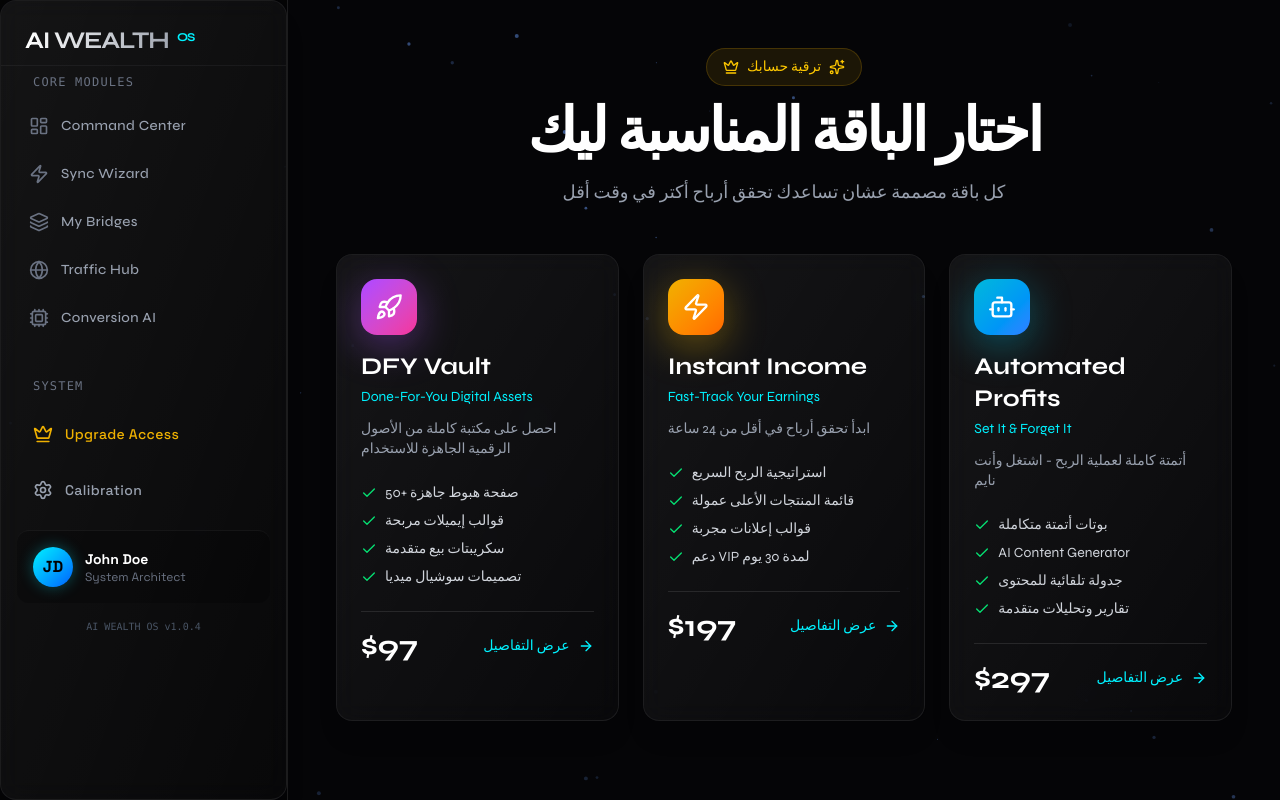
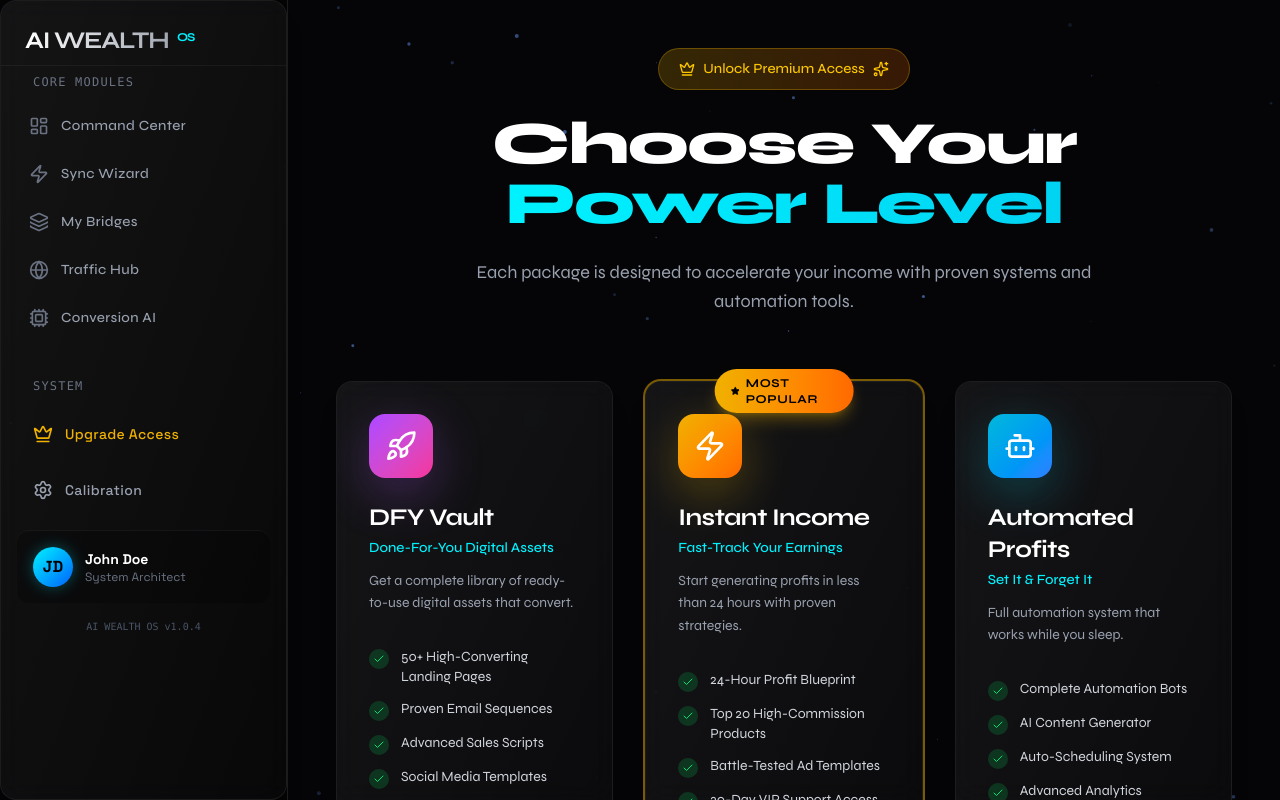
Before and after one commit to Elawady2002/ai-wealth, a Next.js app: page /ai-wealth/upgrade in a window 1280 px wide. Built offline with nearby package versions, Linux system fonts and the light colour scheme.

Commit message:
Redesign upgrade page: English content, improved UI, popular badge

```diff
--- a/app/upgrade/page.tsx
+++ b/app/upgrade/page.tsx
@@ -1,7 +1,7 @@
 "use client";
 
 import { GlassPanel } from "@/components/ui/glass-panel";
-import { Crown, Zap, Rocket, Bot, ArrowRight, Check, Sparkles } from "lucide-react";
+import { Crown, Zap, Rocket, Bot, ArrowRight, Check, Sparkles, Star } from "lucide-react";
 import Link from "next/link";
 import { motion } from "framer-motion";
 
@@ -10,49 +10,61 @@ const upgrades = [
         id: "dfy-vault",
         name: "DFY Vault",
         tagline: "Done-For-You Digital Assets",
-        description: "احصل على مكتبة كاملة من الأصول الرقمية الجاهزة للاستخدام",
+        description: "Get a complete library of ready-to-use digital assets that convert.",
         icon: Rocket,
         price: "$97",
+        originalPrice: "$297",
+        discount: "67% OFF",
         color: "from-purple-500 to-pink-500",
-        glow: "rgba(168, 85, 247, 0.4)",
+        borderColor: "border-purple-500/30",
+        glow: "rgba(168, 85, 247, 0.3)",
         features: [
-            "50+ صفحة هبوط جاهزة",
-            "قوالب إيميلات مربحة",
-            "سكريبتات بيع متقدمة",
-            "تصميمات سوشيال ميديا",
+            "50+ High-Converting Landing Pages",
+            "Proven Email Sequences",
+            "Advanced Sales Scripts",
+            "Social Media Templates",
         ],
+        popular: false,
     },
     {
         id: "instant-income",
         name: "Instant Income",
         tagline: "Fast-Track Your Earnings",
-        description: "ابدأ تحقق أرباح في أقل من 24 ساعة",
+        description: "Start generating profits in less than 24 hours with proven strategies.",
         icon: Zap,
         price: "$197",
+        originalPrice: "$497",
+        discount: "60% OFF",
         color: "from-yellow-500 to-orange-500",
-        glow: "rgba(234, 179, 8, 0.4)",
+        borderColor: "border-yellow-500/30",
+        glow: "rgba(234, 179, 8, 0.3)",
         features: [
-            "استراتيجية الربح السريع",
-            "قائمة المنتجات الأعلى عمولة",
-            "قوالب إعلانات مجربة",
-            "دعم VIP لمدة 30 يوم",
+            "24-Hour Profit Blueprint",
+            "Top 20 High-Commission Products",
+            "Battle-Tested Ad Templates",
+            "30-Day VIP Support Access",
         ],
+        popular: true,
     },
     {
         id: "automated-profits",
         name: "Automated Profits",
         tagline: "Set It & Forget It",
-        description: "أتمتة كاملة لعملية الربح - اشتغل وأنت نايم",
+        description: "Full automation system that works while you sleep.",
         icon: Bot,
         price: "$297",
+        originalPrice: "$997",
+        discount: "70% OFF",
         color: "from-cyan-500 to-blue-500",
-        glow: "rgba(6, 182, 212, 0.4)",
+        borderColor: "border-cyan-500/30",
+        glow: "rgba(6, 182, 212, 0.3)",
         features: [
-            "بوتات أتمتة متكاملة",
+            "Complete Automation Bots",
             "AI Content Generator",
-            "جدولة تلقائية للمحتوى",
-            "تقارير وتحليلات متقدمة",
+            "Auto-Scheduling System",
+            "Advanced Analytics Dashboard",
         ],
+        popular: false,
     },
 ];
 
@@ -61,14 +73,14 @@ export default function UpgradePage() {
         <div className="min-h-screen font-(family-name:--font-display)">
             <div className="space-y-8 pb-20">
                 {/* Hero Section */}
-                <div className="text-center space-y-4 mb-12">
+                <div className="text-center space-y-6 mb-16">
                     <motion.div
                         initial={{ opacity: 0, y: 20 }}
                         animate={{ opacity: 1, y: 0 }}
-                        className="inline-flex items-center gap-2 px-4 py-2 rounded-full bg-yellow-500/10 border border-yellow-500/20 text-yellow-400 text-sm"
+                        className="inline-flex items-center gap-2 px-5 py-2.5 rounded-full bg-linear-to-r from-yellow-500/20 to-orange-500/20 border border-yellow-500/30 text-yellow-400 text-sm font-medium"
                     >
                         <Crown className="w-4 h-4" />
-                        <span>ترقية حسابك</span>
+                        <span>Unlock Premium Access</span>
                         <Sparkles className="w-4 h-4" />
                     </motion.div>
 
@@ -76,72 +88,95 @@ export default function UpgradePage() {
                         initial={{ opacity: 0, y: 20 }}
                         animate={{ opacity: 1, y: 0 }}
                         transition={{ delay: 0.1 }}
-                        className="text-4xl md:text-6xl font-bold text-white tracking-tighter"
+                        className="text-4xl md:text-6xl font-extrabold text-white tracking-tight"
                     >
-                        اختار الباقة المناسبة ليك
+                        Choose Your <span className="text-transparent bg-clip-text bg-linear-to-r from-primary to-cyan-400">Power Level</span>
                     </motion.h1>
 
                     <motion.p
                         initial={{ opacity: 0, y: 20 }}
                         animate={{ opacity: 1, y: 0 }}
                         transition={{ delay: 0.2 }}
-                        className="text-gray-400 text-lg max-w-2xl mx-auto"
+                        className="text-gray-400 text-lg max-w-2xl mx-auto leading-relaxed"
                     >
-                        كل باقة مصممة عشان تساعدك تحقق أرباح أكتر في وقت أقل
+                        Each package is designed to accelerate your income with proven systems and automation tools.
                     </motion.p>
                 </div>
 
                 {/* Upgrade Cards Grid */}
-                <div className="grid grid-cols-1 md:grid-cols-3 gap-6">
+                <div className="grid grid-cols-1 md:grid-cols-3 gap-6 lg:gap-8">
                     {upgrades.map((upgrade, index) => (
                         <motion.div
                             key={upgrade.id}
                             initial={{ opacity: 0, y: 30 }}
                             animate={{ opacity: 1, y: 0 }}
                             transition={{ delay: 0.1 * index }}
+                            className="relative"
                         >
-                            <Link href={`/upgrade/${upgrade.id}`}>
+                            {/* Popular Badge */}
+                            {upgrade.popular && (
+                                <div className="absolute -top-3 left-1/2 -translate-x-1/2 z-10">
+                                    <div className="flex items-center gap-1.5 px-4 py-1.5 rounded-full bg-linear-to-r from-yellow-500 to-orange-500 text-black text-xs font-bold uppercase tracking-wider shadow-lg shadow-yellow-500/30">
+                                        <Star className="w-3 h-3 fill-current" />
+                                        Most Popular
+                                    </div>
+                                </div>
+                            )}
+
+                            <Link href={`/upgrade/${upgrade.id}`} className="block h-full">
                                 <GlassPanel
                                     intensity="medium"
-                                    className="h-full p-6 hover:bg-white/5 transition-all duration-300 group cursor-pointer border-white/10 hover:border-white/20"
+                                    className={`h-full p-8 hover:bg-white/5 transition-all duration-500 group cursor-pointer ${upgrade.borderColor} hover:border-white/30 ${upgrade.popular ? 'ring-2 ring-yellow-500/50' : ''}`}
                                 >
                                     {/* Icon */}
                                     <div
-                                        className={`w-14 h-14 rounded-2xl bg-linear-to-br ${upgrade.color} flex items-center justify-center mb-4 shadow-lg`}
-                                        style={{ boxShadow: `0 10px 40px ${upgrade.glow}` }}
+                                        className={`w-16 h-16 rounded-2xl bg-linear-to-br ${upgrade.color} flex items-center justify-center mb-6 shadow-xl transition-transform duration-300 group-hover:scale-110`}
+                                        style={{ boxShadow: `0 15px 50px ${upgrade.glow}` }}
                                     >
-                                        <upgrade.icon className="w-7 h-7 text-white" />
+                                        <upgrade.icon className="w-8 h-8 text-white" />
                                     </div>
 
                                     {/* Title & Tagline */}
-                                    <h3 className="text-2xl font-bold text-white mb-1">
+                                    <h3 className="text-2xl font-bold text-white mb-1 tracking-tight">
                                         {upgrade.name}
                                     </h3>
-                                    <p className="text-sm text-primary mb-3">{upgrade.tagline}</p>
-                                    <p className="text-gray-400 text-sm mb-6">
+                                    <p className="text-sm text-primary font-medium mb-3">{upgrade.tagline}</p>
+                                    <p className="text-gray-400 text-sm mb-8 leading-relaxed">
                                         {upgrade.description}
                                     </p>
 
                                     {/* Features */}
-                                    <ul className="space-y-2 mb-6">
+                                    <ul className="space-y-3 mb-8">
                                         {upgrade.features.map((feature, i) => (
                                             <li
                                                 key={i}
-                                                className="flex items-center gap-2 text-sm text-gray-300"
+                                                className="flex items-start gap-3 text-sm text-gray-300"
                                             >
-                                                <Check className="w-4 h-4 text-green-400 shrink-0" />
+                                                <div className="w-5 h-5 rounded-full bg-green-500/20 flex items-center justify-center shrink-0 mt-0.5">
+                                                    <Check className="w-3 h-3 text-green-400" />
+                                                </div>
                                                 {feature}
                                             </li>
                                         ))}
                                     </ul>
 
                                     {/* Price & CTA */}
-                                    <div className="flex items-center justify-between mt-auto pt-4 border-t border-white/10">
-                                        <div className="text-3xl font-bold text-white">
-                                            {upgrade.price}
+                                    <div className="flex items-center justify-between mt-auto pt-6 border-t border-white/10">
+                                        <div>
+                                            <div className="flex items-baseline gap-2">
+                                                <span className="text-3xl font-extrabold text-white font-(family-name:--font-display)">
+                                                    {upgrade.price}
+                                                </span>
+                                                <span className="text-sm text-gray-500 line-through">
+                                                    {upgrade.originalPrice}
+                                                </span>
+                                            </div>
+                                            <span className="text-xs text-green-400 font-medium">
+                                                {upgrade.discount}
+                                            </span>
                                         </div>
-                                        <div className="flex items-center gap-2 text-primary group-hover:gap-3 transition-all">
-                                            <span className="text-sm">عرض التفاصيل</span>
+                                        <div className="flex items-center gap-2 text-primary group-hover:gap-3 transition-all duration-300">
+                                            <span className="text-sm font-medium">View Details</span>
                                             <ArrowRight className="w-4 h-4" />
                                         </div>
                                     </div>
@@ -150,6 +185,18 @@ export default function UpgradePage() {
                         </motion.div>
                     ))}
                 </div>
+
+                {/* Trust Section */}
+                <motion.div
+                    initial={{ opacity: 0, y: 20 }}
+                    animate={{ opacity: 1, y: 0 }}
+                    transition={{ delay: 0.5 }}
+                    className="text-center pt-8"
+                >
+                    <p className="text-gray-500 text-sm">
+                        🔒 Secure Payment • 30-Day Money-Back Guarantee • Instant Access
+                    </p>
+                </motion.div>
             </div>
         </div>
     );
```
